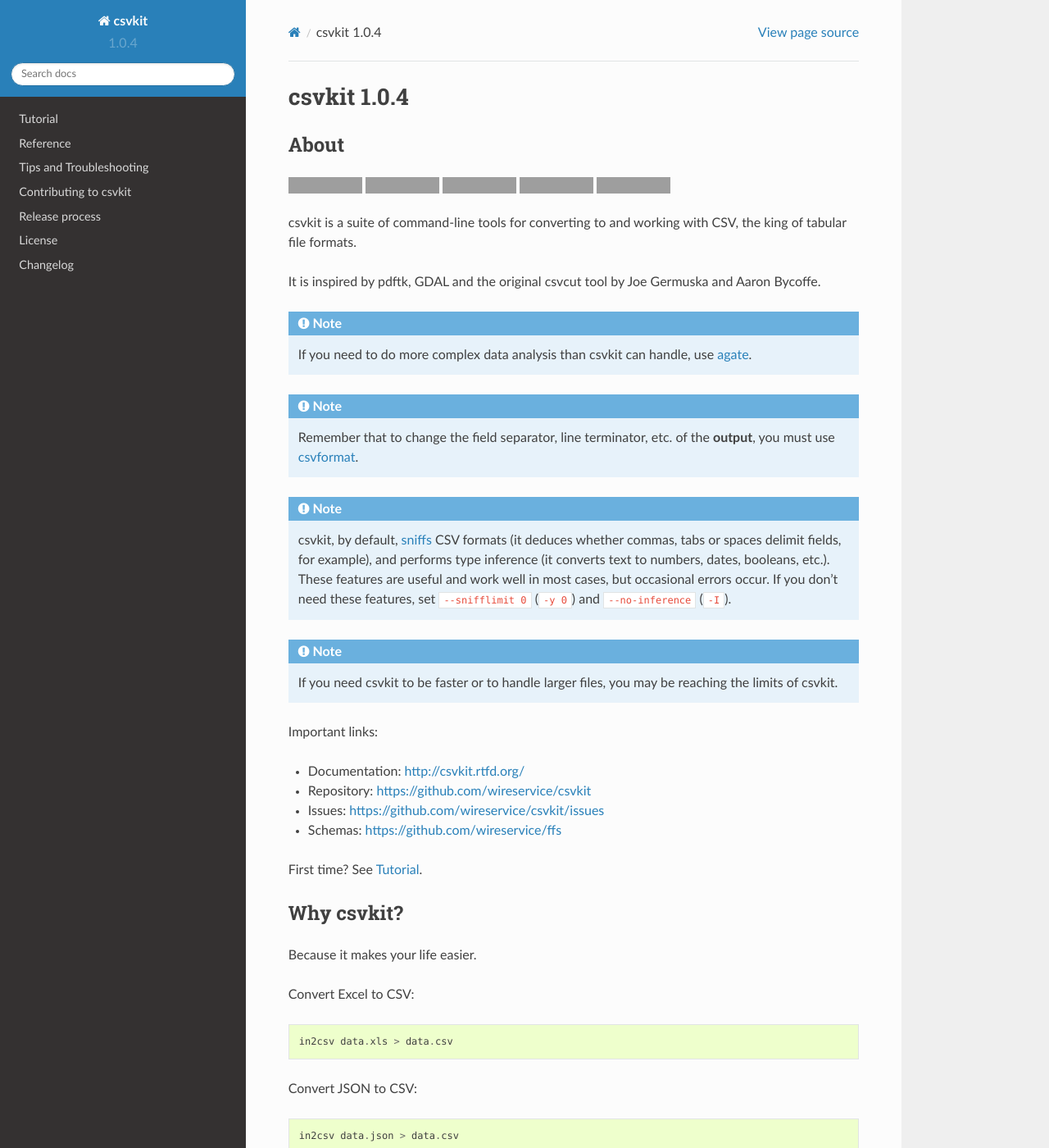
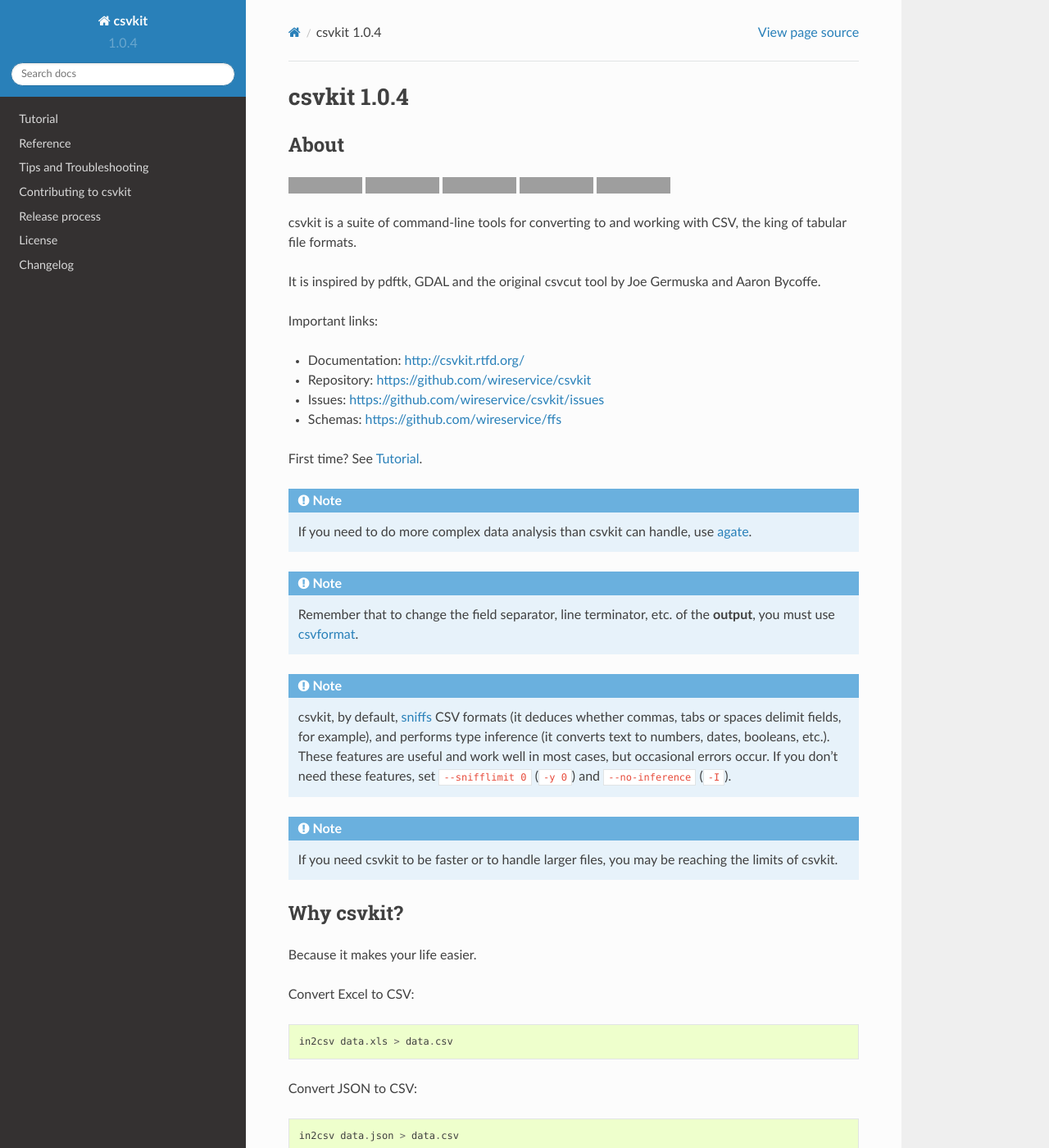
Before and after one commit to wireservice/csvkit, a Sphinx documentation site: the page built from docs/index.rst, in a window 1280 px wide and 1400 px high. Shown: the whole window at 82% size. Built offline with Sphinx 7.4.7 and the Read the Docs theme 2.0.0, drawn with Linux system fonts in a browser that asks for light colours; part of the change alters nothing that is shown; grey boxes are pictures that could not be loaded.

```diff
--- a/README.rst
+++ b/README.rst
@@ -22,22 +22,6 @@ csvkit is a suite of command-line tools for converting to and working with CSV,
 
 It is inspired by pdftk, GDAL and the original csvcut tool by Joe Germuska and Aaron Bycoffe.
 
-.. note::
-
-    If you need to do more complex data analysis than csvkit can handle, use `agate <https://github.com/wireservice/agate>`_.
-
-.. note::
-
-    Remember that to change the field separator, line terminator, etc. of the **output**, you must use :doc:`/scripts/csvformat`.
-
-.. note::
-
-    csvkit, by default, `sniffs <https://docs.python.org/3.5/library/csv.html#csv.Sniffer>`_ CSV formats (it deduces whether commas, tabs or spaces delimit fields, for example), and performs type inference (it converts text to numbers, dates, booleans, etc.). These features are useful and work well in most cases, but occasional errors occur. If you don't need these features, set :code:`--snifflimit 0` (:code:`-y 0`) and :code:`--no-inference` (:code:`-I`).
-
-.. note::
-
-    If you need csvkit to be faster or to handle larger files, you may be reaching the limits of csvkit.
-
 Important links:
 
 * Documentation: http://csvkit.rtfd.org/
--- a/docs/index.rst
+++ b/docs/index.rst
@@ -8,6 +8,22 @@ About
 .. include:: ../README.rst
 
 First time? See :doc:`tutorial`.
+
+.. note::
+
+    If you need to do more complex data analysis than csvkit can handle, use `agate <https://github.com/wireservice/agate>`_.
+
+.. note::
+
+    Remember that to change the field separator, line terminator, etc. of the **output**, you must use :doc:`/scripts/csvformat`.
+
+.. note::
+
+    csvkit, by default, `sniffs <https://docs.python.org/3.5/library/csv.html#csv.Sniffer>`_ CSV formats (it deduces whether commas, tabs or spaces delimit fields, for example), and performs type inference (it converts text to numbers, dates, booleans, etc.). These features are useful and work well in most cases, but occasional errors occur. If you don't need these features, set :code:`--snifflimit 0` (:code:`-y 0`) and :code:`--no-inference` (:code:`-I`).
+
+.. note::
+
+    If you need csvkit to be faster or to handle larger files, you may be reaching the limits of csvkit.
 
 Why csvkit?
 ===========
```
